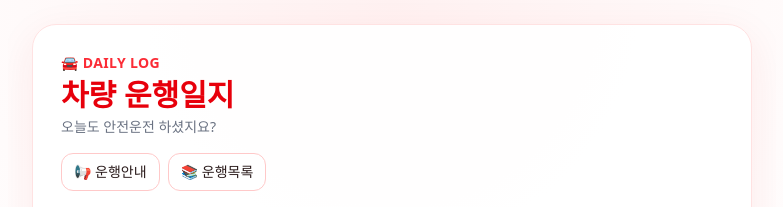
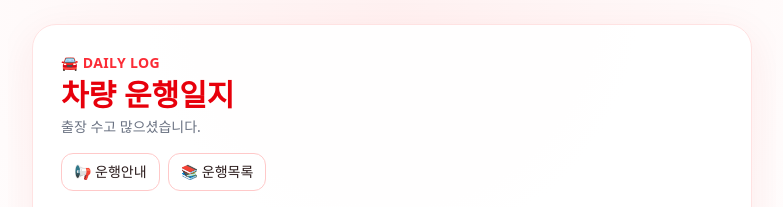
Before and after one commit to joadela00/vehicle-log, a Next.js app: page / in a window 1280 px wide. Shown: the top 207 px of the page, without its empty margins (248-1031 px from the left). Built offline with nearby package versions, Linux system fonts and the light colour scheme; no server answers; the database is empty.

Commit message:
Update branch-log-form.tsx

```diff
--- a/components/branch-log-form.tsx
+++ b/components/branch-log-form.tsx
@@ -20,6 +20,11 @@ type Notice =
   | { type: "success" | "error"; message: string }
   | null;
 
+function pickOne(list: string[]) {
+  if (list.length === 0) return "";
+  return list[Math.floor(Math.random() * list.length)];
+}
+
 export default function BranchLogForm({
   initialBranchCode,
   vehicles,
@@ -32,6 +37,20 @@ export default function BranchLogForm({
   saved: boolean;
 }) {
   const today = new Date().toISOString().slice(0, 10);
+
+  // ✅ 첫 화면 문구(랜덤) - 한 번 뽑으면 리렌더돼도 고정
+  const HERO_MESSAGES = useMemo(
+    () => [
+      "출장 수고 많으셨습니다.",
+      "먼 길 다녀오시느라 고생하셨습니다.",
+      "현장 업무, 애쓰셨습니다.",
+      "차키 반납도 확인해주세요.",
+      "운행 후 차량 상태를 점검해주세요.",
+      "차량 정리 후 마무리 부탁드립니다.",
+    ],
+    []
+  );
+  const [heroMessage] = useState(() => pickOne(HERO_MESSAGES));
 
   // ✅ 지역본부는 맨 마지막
   const safeBranches = useMemo(() => {
@@ -140,7 +159,7 @@ export default function BranchLogForm({
           <h1 className="mt-1 text-2xl font-extrabold sm:text-3xl text-red-600">
             차량 운행일지
           </h1>
-          <p className="mt-1 text-sm text-gray-500">오늘도 안전운전 하셨지요?</p>
+          <p className="mt-1 text-sm text-gray-500">{heroMessage}</p>
         </div>
 
         {/* ✅ 저장/오류 알림: 둘 다 뜨고 자동으로 사라짐 */}
@@ -308,7 +327,9 @@ export default function BranchLogForm({
           </label>
 
           <label className="grid gap-1 min-w-0">
-            <span className="text-sm font-semibold sm:text-base">📍 최종 주행거리(누적 km)</span>
+            <span className="text-sm font-semibold sm:text-base">
+              📍 최종 주행거리(누적 km)
+            </span>
             <input
               name="odoEnd"
               required
```
